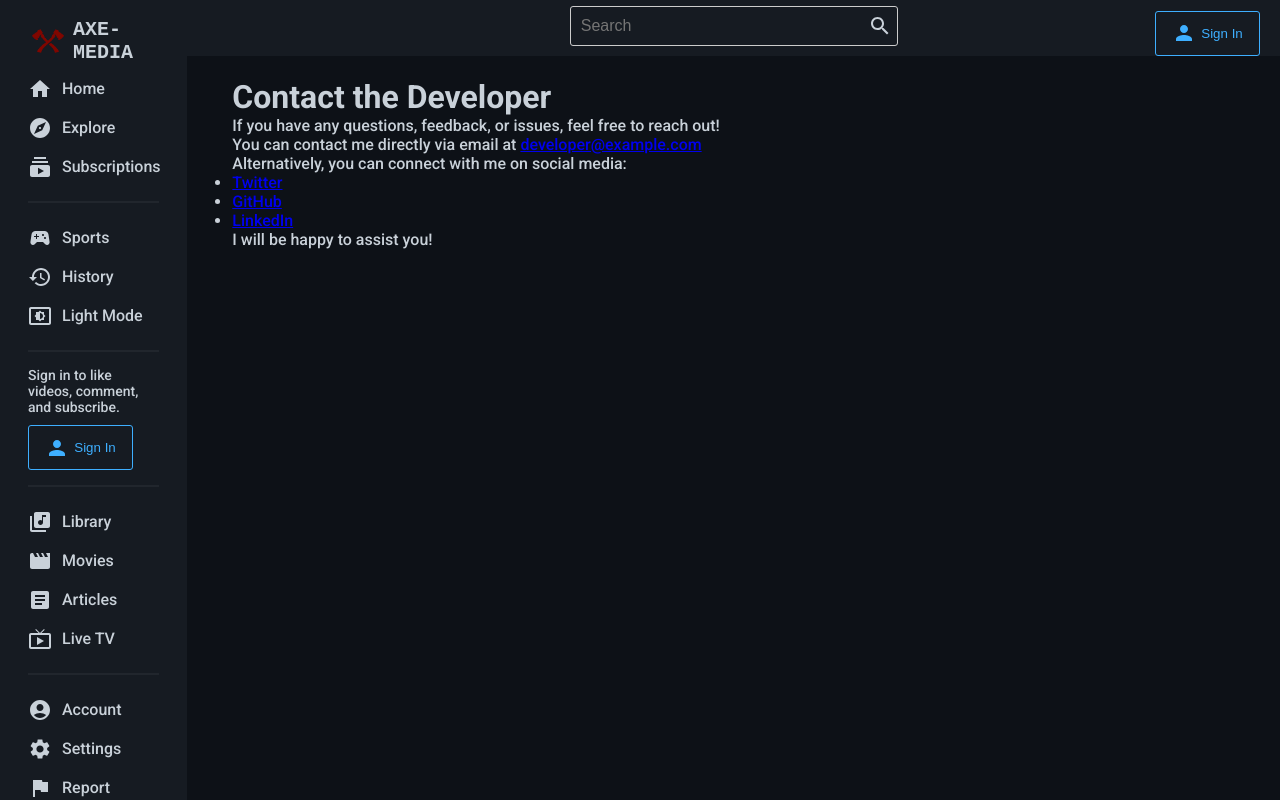
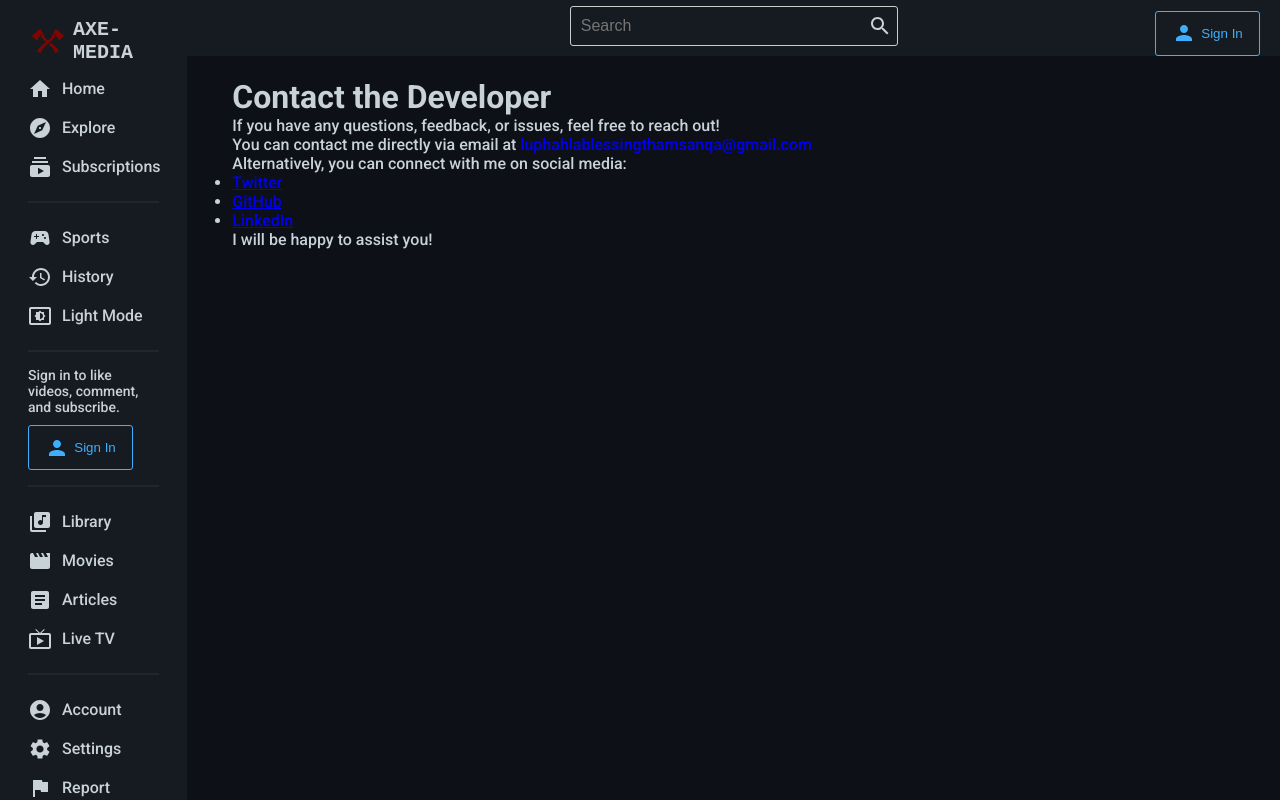
Before and after one commit to BlessingLuphahla/Redd-Tube, a React (Vite) app: page /contact-developer in a window 1280 px wide. Built offline with nearby package versions, Linux system fonts and the light colour scheme.

Commit message:
contact developer update

```diff
--- a/src/components/ContactDeveloper.jsx
+++ b/src/components/ContactDeveloper.jsx
@@ -1,3 +1,5 @@
+import { Link } from "react-router";
+
 const ContactDeveloper = () => {
   return (
     <div>
@@ -7,7 +9,12 @@ const ContactDeveloper = () => {
       </p>
       <p>
         You can contact me directly via email at{" "}
-        <a href="mailto:developer@example.com">developer@example.com</a>
+        <Link
+          style={{ textDecoration: "none" }}
+          to="mailto:luphahlablessingthamsanqa@gmail.com"
+        >
+          luphahlablessingthamsanqa@gmail.com
+        </Link>
       </p>
       <p>
         Alternatively, you can connect with me on social media:
@@ -23,7 +30,7 @@ const ContactDeveloper = () => {
           </li>
           <li>
             <a
-              href="https://github.com/developer"
+              href="https://github.com/BlessingLuphahla"
               target="_blank"
               rel="noopener noreferrer"
             >
```
